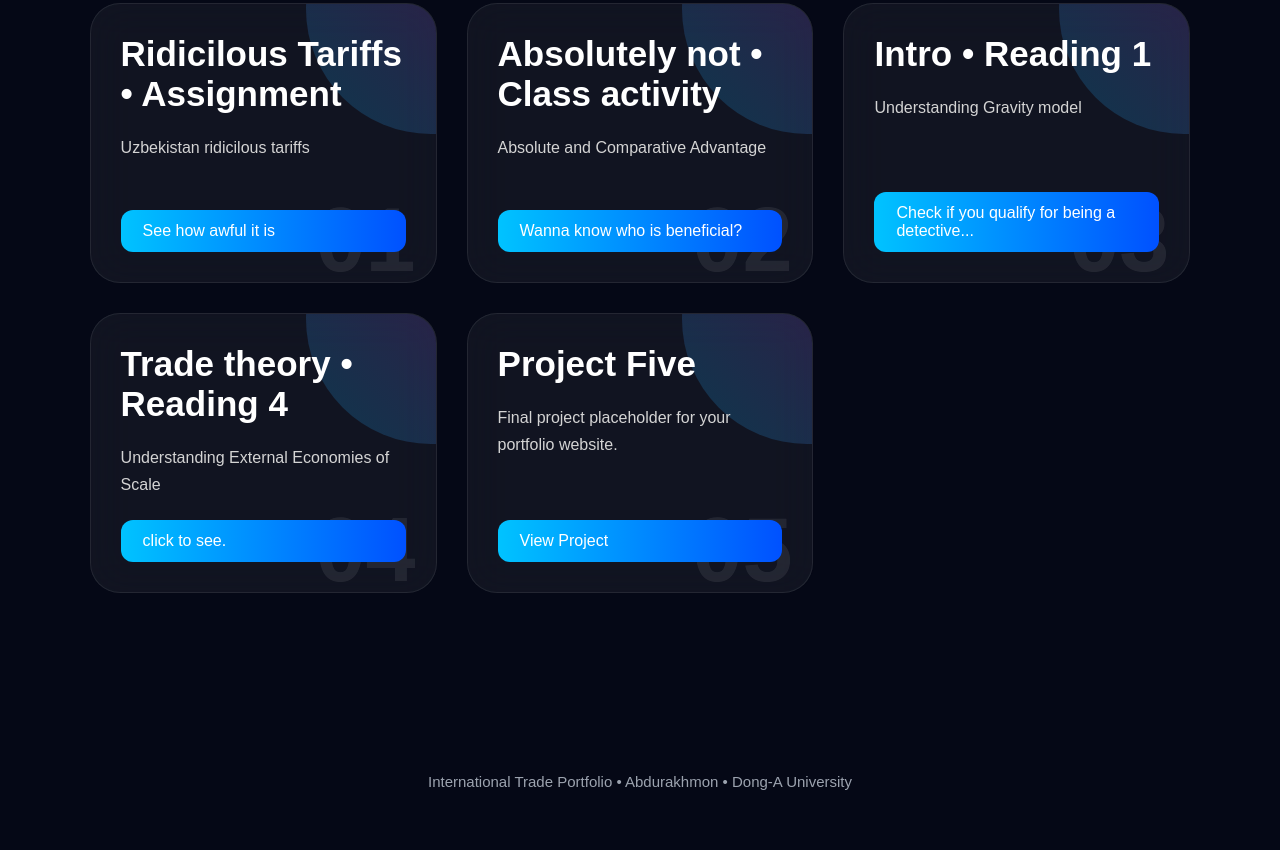
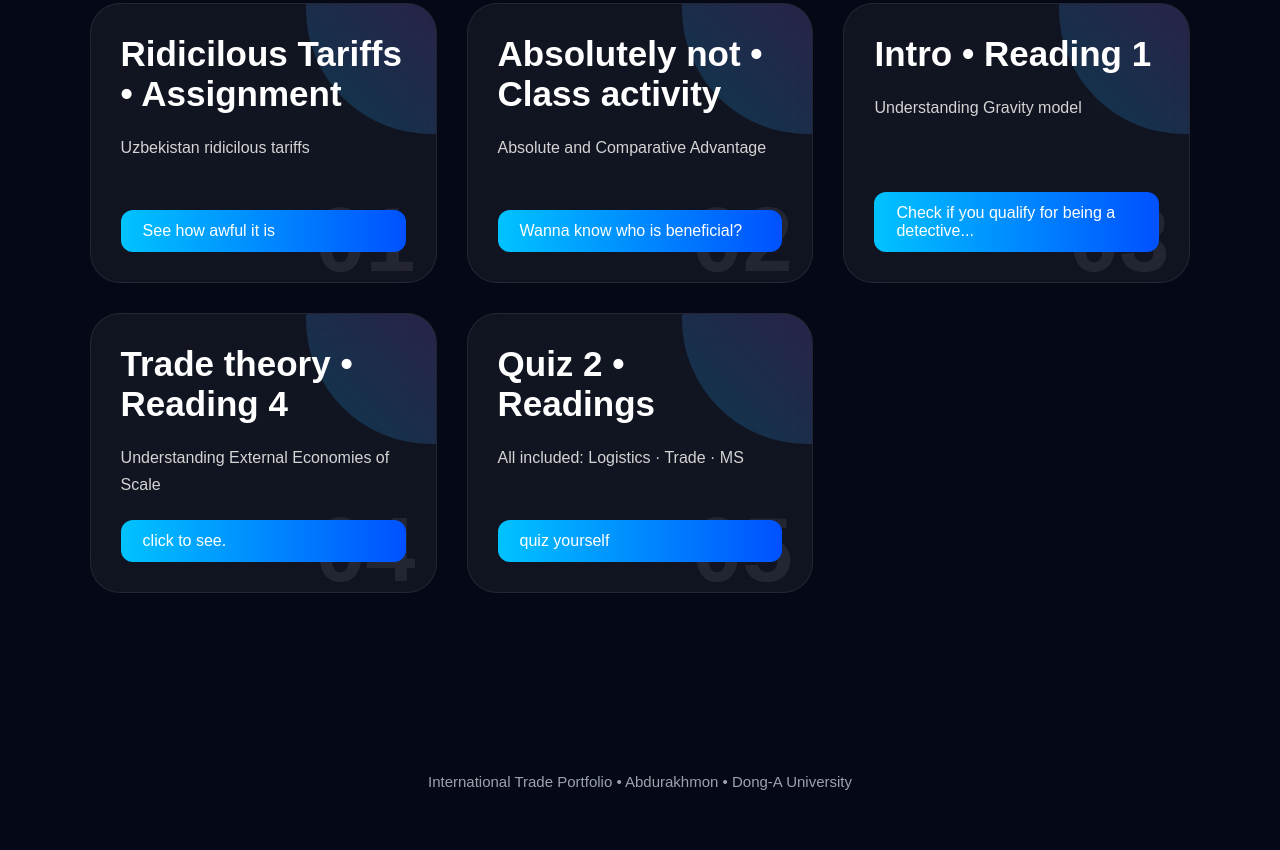
Before and after one commit to a-kamilov/abu-assignments, a plain HTML site: page trade/index.html in a window 1280 px wide. Shown: the part 1047-1897 px from the top of the page. Drawn offline with Linux system fonts and the light colour scheme.

Commit message:
Update index.html

```diff
--- a/trade/index.html
+++ b/trade/index.html
@@ -409,13 +409,13 @@ footer{
 
     <div class="card">
 
-        <h3>Project Five</h3>
+        <h3>Quiz 2 • Readings</h3>
 
         <p>
-            Final project placeholder for your portfolio website.
+            All included: Logistics · Trade · MS
         </p>
 
-        <a href="#">View Project</a>
+        <a href="https://a-kamilov.github.io/abu-assignments/tradeflow/index.html">quiz yourself</a>
 
         <div class="number">05</div>
 
```
